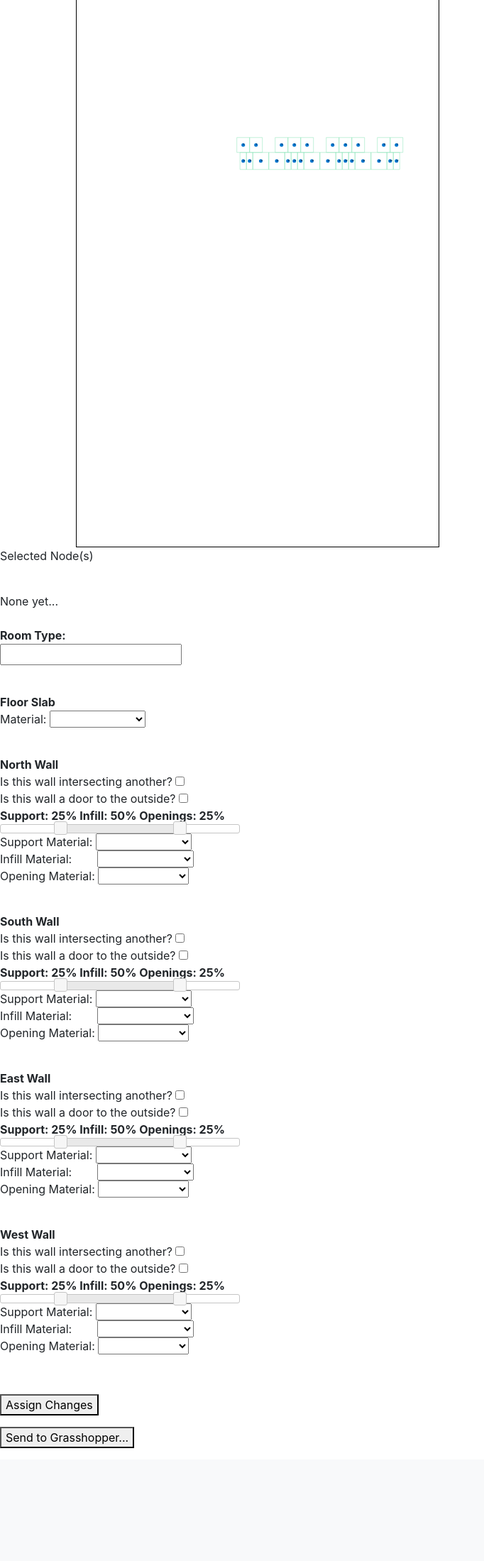
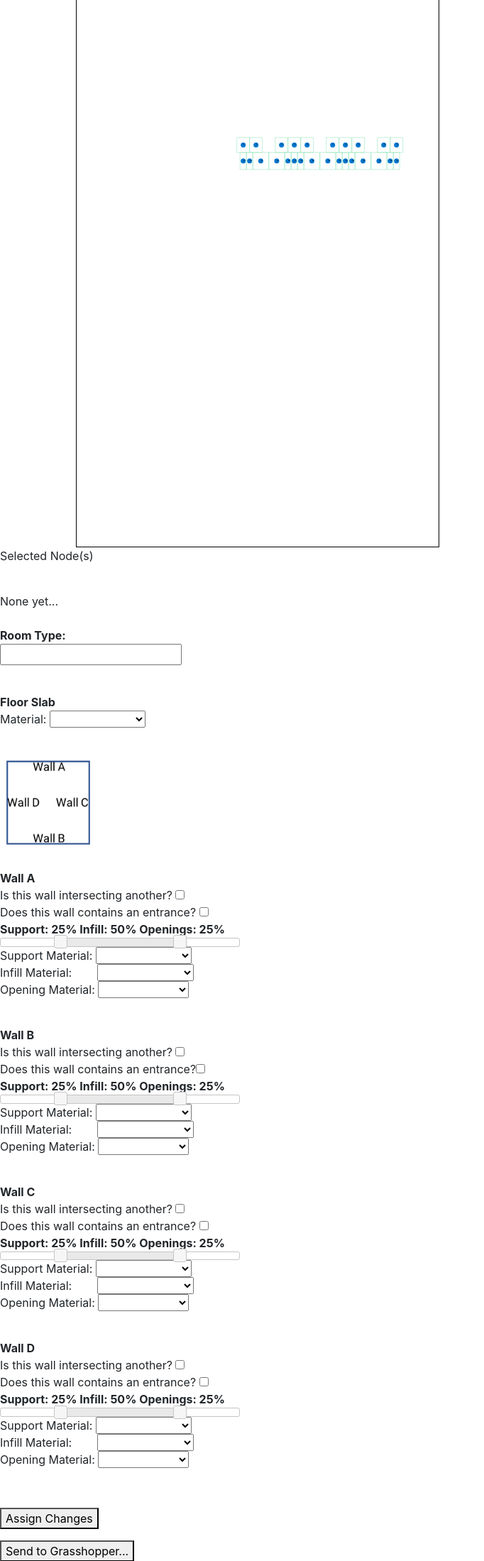
Before and after one commit to dragonheat123/shoebox_tool, a Flask app: page / in a window 1280 px wide. Shown: the part 149-2348 px from the top of the page at 71% size, without its empty margins (0-682 px from the left). Before the commit the page ends 2189 px from the top, so only its background shows below. Run offline with Flask 2, Linux system fonts and the light colour scheme; some libraries are stand-ins or nearby versions.

Commit message:
add wall pic

```diff
--- a/templates/index.html
+++ b/templates/index.html
@@ -38,10 +38,10 @@
 
 			<span style="font-weight:bold;">Floor Slab</span><br>
 			<p>Material: <select id="floor_mat" style="max-width:20%"></select></p><br>
-
-			<span style="font-weight:bold;">North Wall</span><br>
-			<div> Is this wall intersecting another? <input id="intersect_N" type="checkbox" value="True"> </div>
-			<div> Is this wall a door to the outside? <input id="entrance_N" type="checkbox" value="True"> </div>
+			<div><img src="{{url_for('static', filename='walls.png')}}" width=20%></div><br>
+			<span style="font-weight:bold;">Wall A</span><br>
+			<div> Is this wall intersecting another? <input id="intersect_N" type="checkbox"> </div>
+			<div> Does this wall contains an entrance? <input id="entrance_N" type="checkbox"> </div>
   			<div id="composition_N_val" style="font-weight:bold;">Support: 25% Infill: 50% Openings: 25%</div></span>
   			<div id="slider-range" class="composition_N" style="max-width:50%"></div>
   			<!--div><input type="composition_N_val_text" id="room_type"></div><br-->
@@ -49,27 +49,27 @@
 			<span>Infill Material:&nbsp&nbsp&nbsp&nbsp&nbsp&nbsp&nbsp <select id="infill_N_mat" style="max-width:20%"></select></span><br>
 			<p>Opening Material: <select id="openings_N_mat" style="max-width:20%"></select></p><br>
 
-			<span style="font-weight:bold;">South Wall</span><br>
-			<div> Is this wall intersecting another? <input id="intersect_S" type="checkbox" value="True"> </div>
-			<div> Is this wall a door to the outside? <input id="entrance_S" type="checkbox" value="True"> </div>
+			<span style="font-weight:bold;">Wall B</span><br>
+			<div> Is this wall intersecting another? <input id="intersect_S" type="checkbox"> </div>
+			<div> Does this wall contains an entrance?<input id="entrance_S" type="checkbox"> </div>
   			<div id="composition_S_val" style="font-weight:bold;">Support: 25% Infill: 50% Openings: 25%</div></span>
   			<div id="slider-range" class="composition_S" style="max-width:50%"></div>
 			<span>Support Material: <select id="support_S_mat" style="max-width:20%"></select></span><br>
 			<span>Infill Material:&nbsp&nbsp&nbsp&nbsp&nbsp&nbsp&nbsp <select id="infill_S_mat" style="max-width:20%"></select></span><br>
 			<p>Opening Material: <select id="openings_S_mat" style="max-width:20%"></select></p><br>
 
-			<span style="font-weight:bold;">East Wall</span><br>
-			<div> Is this wall intersecting another? <input id="intersect_E" type="checkbox" value="True"> </div>
-			<div> Is this wall a door to the outside? <input id="entrance_E" type="checkbox" value="True"> </div>
+			<span style="font-weight:bold;">Wall C</span><br>
+			<div> Is this wall intersecting another? <input id="intersect_E" type="checkbox"> </div>
+			<div> Does this wall contains an entrance? <input id="entrance_E" type="checkbox"> </div>
   			<div id="composition_E_val" style="font-weight:bold;">Support: 25% Infill: 50% Openings: 25%</div></span>
   			<div id="slider-range" class="composition_E" style="max-width:50%"></div>
 			<span>Support Material: <select id="support_E_mat" style="max-width:20%"></select></span><br>
 			<span>Infill Material:&nbsp&nbsp&nbsp&nbsp&nbsp&nbsp&nbsp <select id="infill_E_mat" style="max-width:20%" ></select></span><br>
 			<p>Opening Material: <select id="openings_E_mat" style="max-width:20%"></select></p><br>
 
-			<span style="font-weight:bold;">West Wall</span><br>
-			<div> Is this wall intersecting another? <input id="intersect_W" type="checkbox" value="True"> </div>
-			<div> Is this wall a door to the outside? <input id="entrance_W" type="checkbox" value="True"> </div>
+			<span style="font-weight:bold;">Wall D</span><br>
+			<div> Is this wall intersecting another? <input id="intersect_W" type="checkbox"> </div>
+			<div> Does this wall contains an entrance? <input id="entrance_W" type="checkbox"> </div>
   			<div id="composition_W_val" style="font-weight:bold;">Support: 25% Infill: 50% Openings: 25%</div></span>
   			<div id="slider-range" class="composition_W" style="max-width:50%"></div>
 			<span>Support Material: <select id="support_W_mat" style="max-width:20%"></select></span><br>
@@ -205,7 +205,7 @@
 	.style("fill","#0175CC")
 	.attr("cx",x1)
 	.attr("cy",y1)
-	.attr("r",0.5)
+	.attr("r",0.7)
 	.attr("id", 'cen'+String(i))
 	.on("click", function(){
 		addNodeControl(i);});
@@ -255,13 +255,13 @@
 		else{
 			var removeItem = id;
 			selected_nodes = jQuery.grep(selected_nodes, function(value) {return value != removeItem;});
-			d3.select("#cen"+String(id)).attr("r",0.5);
+			d3.select("#cen"+String(id)).attr("r",0.7);
 			d3.select("#line"+String(id)+"-"+String(0)).style("stroke-width",0.1).style("stroke","#85E2B5").raise()
 			d3.select("#line"+String(id)+"-"+String(1)).style("stroke-width",0.1).style("stroke","#85E2B5").raise()
 			d3.select("#line"+String(id)+"-"+String(2)).style("stroke-width",0.1).style("stroke","#85E2B5").raise()
 			d3.select("#line"+String(id)+"-"+String(3)).style("stroke-width",0.1).style("stroke","#85E2B5").raise()
 			if (assigned_nodes.includes(id)){
-				d3.select("#cen"+String(id)).attr("r",0.5);
+				d3.select("#cen"+String(id)).attr("r",0.7);
 				d3.select("#line"+String(id)+"-"+String(0)).style("stroke-width",0.1).style("stroke","#B4ABD6").raise()
 				d3.select("#line"+String(id)+"-"+String(1)).style("stroke-width",0.1).style("stroke","#B4ABD6").raise()
 				d3.select("#line"+String(id)+"-"+String(2)).style("stroke-width",0.1).style("stroke","#B4ABD6").raise()
@@ -308,12 +308,14 @@
 			east_mat_gwp = [lcaData.GWParea[$("#support_E_mat").val()],lcaData.GWParea[$("#infill_E_mat").val()],lcaData.GWParea[$("#openings_E_mat").val()]]
 			west_mat_gwp = [lcaData.GWParea[$("#support_W_mat").val()],lcaData.GWParea[$("#infill_W_mat").val()],lcaData.GWParea[$("#openings_W_mat").val()]]
 
+			north_check = $("intesect_N").val()
+
 			wall_S_vertices = [info.walls[0],info.walls[1]]
 			wall_E_vertices = [info.walls[1],info.walls[2]]
 			wall_N_vertices = [info.walls[2],info.walls[3]]
 			wall_W_vertices = [info.walls[3],info.walls[4]]
 
-			function compToVertices (v,ratio,gwp_val){
+			function compToVertices (v,ratio,gwp_val,checked){
 				ver_sep = []
 				if (v[0][0] == v[1][0]){ //check for vertical wall
 					dif_y = v[1][1] - v[0][1]
@@ -323,8 +325,10 @@
 					wall_s = [[v[0][0],v[0][1],0],[v[1][0],v[0][1]+sup*dif_y,0]]
 					wall_i = [[v[0][0],v[0][1]+sup*dif_y,0],[v[1][0],v[0][1]+(sup+inf)*dif_y,0]]
 					wall_o = [[v[0][0],v[0][1]+(sup+inf)*dif_y,0],[v[1][0],v[1][1],0]]
-					ver_sep = [wall_s,wall_i,wall_o]
-					gwp_sep = [Math.abs(sup*dif_y)*gwp_val[0],Math.abs(inf*dif_y)*gwp_val[1],Math.abs(off*dif_y)*gwp_val[2]]
+					if (checked==true){
+						gwp_sep = [Math.abs(sup*dif_y)/2*gwp_val[0],Math.abs(inf*dif_y)/2*gwp_val[1],Math.abs(off*dif_y)/2*gwp_val[2]]}
+					else{
+						gwp_sep = [Math.abs(sup*dif_y)*gwp_val[0],Math.abs(inf*dif_y)*gwp_val[1],Math.abs(off*dif_y)*gwp_val[2]]}
 					return [ver_sep,gwp_sep]
 				};
 				if (v[0][1] == v[1][1]){ //check for horizontal wall
@@ -336,46 +340,53 @@
 					wall_i = [[v[0][0]+sup*dif_x,v[0][1],0],[v[0][0]+(sup+inf)*dif_x,v[1][1],0]]
 					wall_o = [[v[0][0]+(sup+inf)*dif_x,v[0][1],0],[v[1][0],v[1][1],0]]
 					ver_sep = [wall_s,wall_i,wall_o]
-					gwp_sep = [Math.abs(sup*dif_x)*gwp_val[0],Math.abs(inf*dif_x)*gwp_val[1],Math.abs(off*dif_x)*gwp_val[2]]
+					if (checked == true){
+						gwp_sep = [Math.abs(sup*dif_x)/2*gwp_val[0],Math.abs(inf*dif_x)/2*gwp_val[1],Math.abs(off*dif_x)/2*gwp_val[2]]}
+					else{
+						gwp_sep = [Math.abs(sup*dif_x)*gwp_val[0],Math.abs(inf*dif_x)*gwp_val[1],Math.abs(off*dif_x)*gwp_val[2]]}
 					return [ver_sep,gwp_sep]
 				}
 
 			}
 
-			output = compToVertices(wall_S_vertices,south_ratio,south_mat_gwp)
+			output = compToVertices(wall_S_vertices,south_ratio,south_mat_gwp,$("#intersect_S").prop("checked"))
 			info["wall_S"]={}
 			info["wall_S"]["composition"] = south_ratio
 			info["wall_S"]["vertices"] = output[0]
 			info["wall_S"]["material"] = south_mat_names
 			info["wall_S"]["GWP"] = output[1]
-			info["wall_S"]["halved"] = $("#intersect_S").val()
+			info["wall_S"]["halved"] = $("#intersect_S").prop("checked")
+			info["wall_S"]["entrance"] = $("#entrace_S").prop("checked")
 			gwpS = eval(output[1].join("+"))
 
-			output = compToVertices(wall_N_vertices,north_ratio,north_mat_gwp)
+			output = compToVertices(wall_N_vertices,north_ratio,north_mat_gwp, $("#intersect_N").prop("checked"))
 			info["wall_N"]={}
 			info["wall_N"]["composition"] = north_ratio
 			info["wall_N"]["vertices"] = output[0]
 			info["wall_N"]["material"] = north_mat_names
 			info["wall_N"]["GWP"] = output[1]
-			info["wall_N"]["halved"] = $("#intersect_N").val()
+			info["wall_N"]["halved"] = $("#intersect_N").prop("checked")
+			info["wall_N"]["entrance"] = $("#entrace_N").prop("checked")
 			gwpN = eval(output[1].join("+"))
 
-			output = compToVertices(wall_E_vertices,east_ratio,east_mat_gwp)
+			output = compToVertices(wall_E_vertices,east_ratio,east_mat_gwp, $("#intersect_E").prop("checked"))
 			info["wall_E"]={}
 			info["wall_E"]["composition"] = east_ratio
 			info["wall_E"]["vertices"] = output[0]
 			info["wall_E"]["material"] = east_mat_names
 			info["wall_E"]["GWP"] = output[1]
-			info["wall_E"]["halved"] = $("#intersect_E").val()
+			info["wall_E"]["halved"] = $("#intersect_E").prop("checked")
+			info["wall_E"]["entrance"] = $("#entrace_E").prop("checked")
 			gwpE = eval(output[1].join("+"))
 
-			output = compToVertices(wall_W_vertices,west_ratio,west_mat_gwp)
+			output = compToVertices(wall_W_vertices,west_ratio,west_mat_gwp, $("#intersect_W").prop("checked"))
 			info["wall_W"]={}
 			info["wall_W"]["composition"] = west_ratio
 			info["wall_W"]["vertices"] = output[0]
 			info["wall_W"]["material"] = west_mat_names
 			info["wall_W"]["GWP"] = output[1]
-			info["wall_W"]["halved"] = $("#intersect_W").val()
+			info["wall_W"]["halved"] = $("#intersect_W").prop("checked")
+			info["wall_W"]["entrance"] = $("#entrace_W").prop("checked")
 			gwpW = eval(output[1].join("+"))
 
 			info["totalGWP"] = gwpS+gwpN+gwpE+gwpW
@@ -395,7 +406,7 @@
 
 			$("#centext"+String(info["id"])).html(info["id"]+"-"+info["roomtype"])
 
-			d3.select("#cen"+String(info["id"])).attr("r",0.5);
+			d3.select("#cen"+String(info["id"])).attr("r",0.7);
 			d3.select("#line"+String(info["id"])+"-"+String(0)).style("stroke-width",0.1).style("stroke","#B4ABD6").raise()
 			d3.select("#line"+String(info["id"])+"-"+String(1)).style("stroke-width",0.1).style("stroke","#B4ABD6").raise()
 			d3.select("#line"+String(info["id"])+"-"+String(2)).style("stroke-width",0.1).style("stroke","#B4ABD6").raise()
```
Also changed, not shown: static/walls.png (added), templates/walls.png (added).
